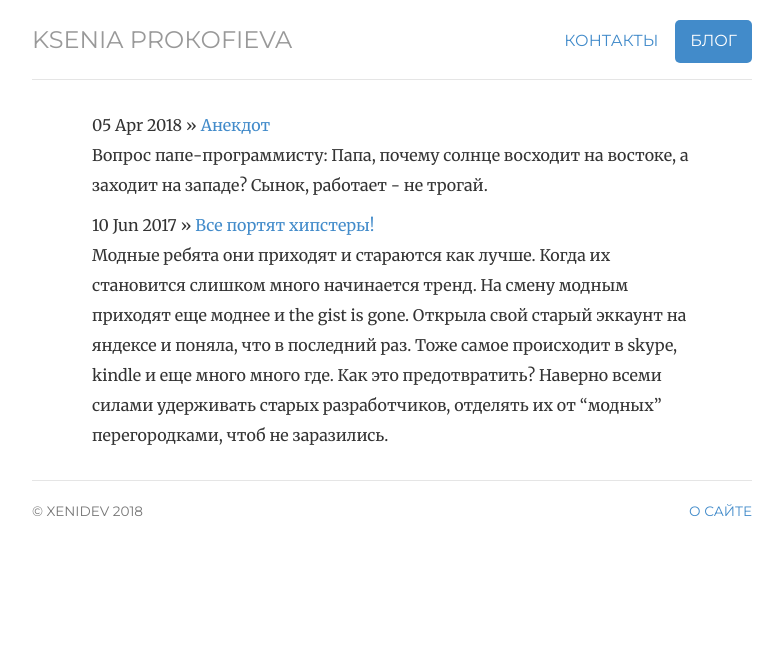
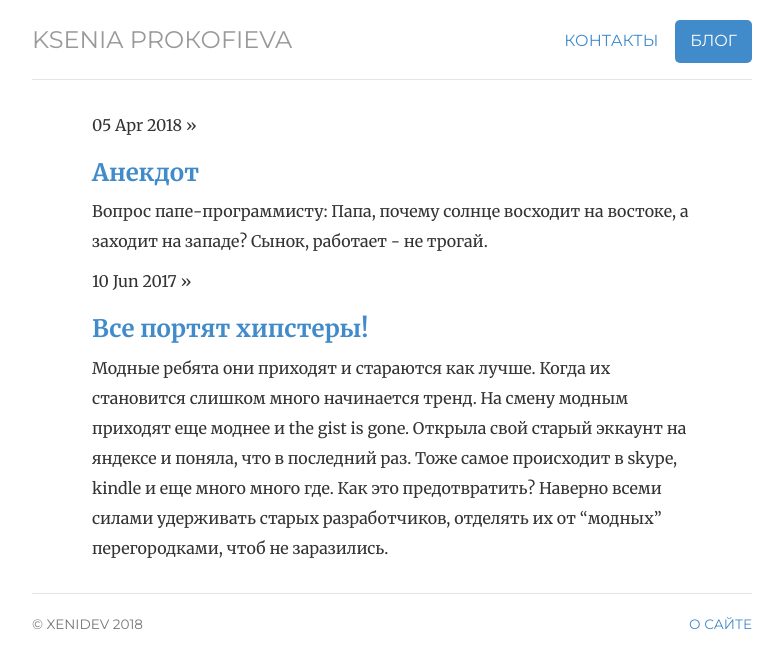
Before and after one commit to ValeraS/xenidev.github.io, a Jekyll site: the page built from notes/index.html, in a window 1280 px wide. Shown: the top 668 px of the page, without its empty margins (248-1031 px from the left). Built offline with Jekyll 4.4.1, drawn with Linux system fonts in a browser that asks for light colours.

Commit message:
Update post-list.html

```diff
--- a/_includes/post-list.html
+++ b/_includes/post-list.html
@@ -1,7 +1,7 @@
 <div class="notelist">
     {% for post in site.posts %}
     <ul class="listnotes list-unstyled">
-      <li><span>{{ post.date | date_to_string }} &raquo;</span> <a href="{{ post.url }}">{{ post.title }}</a>{{ post.content }}</li>
+      <li><span>{{ post.date | date_to_string }} &raquo;</span> <h3><a class="href="{{ post.url }}">{{ post.title }}</a></h3>{{ post.content }}</li>
 
 
     </ul>
```
